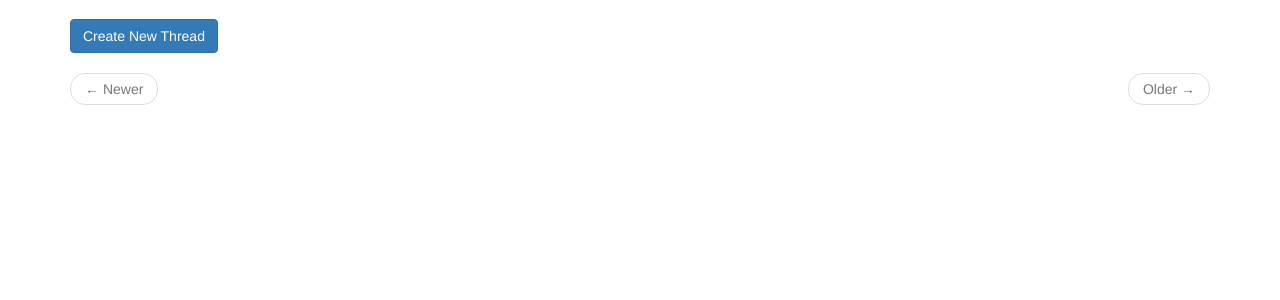
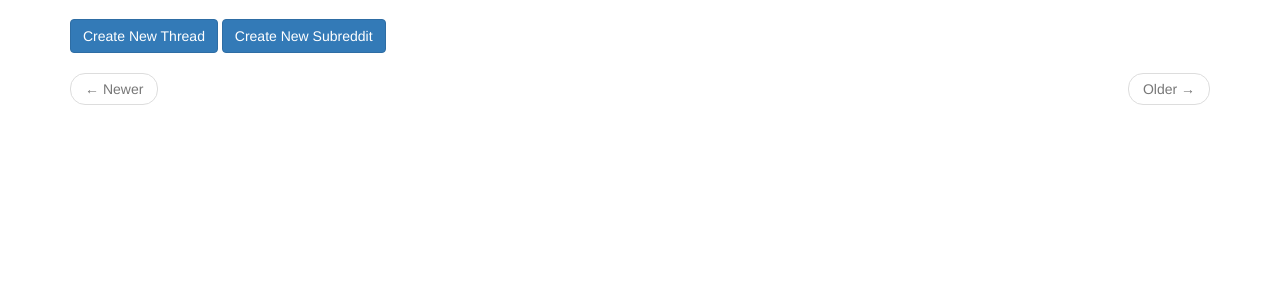
Before and after one commit to neilpat1995/flask-reddit, a Flask app: page /r/1 in a window 1280 px wide. Shown: the part 51-351 px from the top of the page. Run offline with Flask 2, Linux system fonts and the light colour scheme; data that the repository does not hold is empty; some libraries are stand-ins or nearby versions.

Commit message:
Add feature to create subreddits

```diff
--- a/app/forms.py
+++ b/app/forms.py
@@ -28,6 +28,16 @@ class CreateThreadForm(FlaskForm):
         existing_subreddit = Subreddit.query.filter_by(name = subreddit.data).first()
         if existing_subreddit is None:
             raise ValidationError(_('The specified subreddit does not exist.'))
+
+class CreateSubredditForm(FlaskForm):
+    name = StringField(_l('Name'), validators=[DataRequired(), Length(min=16, max=128)])
+    description = StringField(_l('Description'), validators=[DataRequired(), Length(min=16, max=256)])
+    submit = SubmitField(_l('Submit'))
+
+    def validate_name(self, name):
+        subreddit = Subreddit.query.filter_by(name=name.data).first()
+        if subreddit is not None:
+            raise ValidationError(_('The specified subreddit name is already in use.'))
 
 class RegistrationForm(FlaskForm):
     username = StringField(_l('Username'), validators=[DataRequired(), Length(min=8, max=64)])
--- a/app/routes.py
+++ b/app/routes.py
@@ -3,7 +3,7 @@ from flask_login import current_user, login_user, logout_user, login_required
 from flask_babel import _, get_locale
 
 from app import app, db
-from app.forms import LoginForm, CreateThreadForm, RegistrationForm, CreateCommentForm, ResetPasswordRequestForm, ResetPasswordForm, SearchForm
+from app.forms import LoginForm, CreateThreadForm, RegistrationForm, CreateCommentForm, ResetPasswordRequestForm, ResetPasswordForm, SearchForm, CreateSubredditForm
 from app.models import User, Thread, Comment, Subreddit
 from app.email import send_password_reset_email
 from app.translate import translate
@@ -239,3 +239,17 @@ def view_subreddits():
     next_url = url_for('view_subreddits', page=page_num+1) if subreddits_page.has_next else None
     prev_url = url_for('view_subreddits', page=page_num-1) if subreddits_page.has_prev else None
     return render_template('view_subreddits.html', subreddits=subreddits_items, next_url=next_url, prev_url=prev_url)
+
+@app.route('/create_subreddit', methods=['GET','POST'])
+@login_required
+def create_subreddit():
+    form = CreateSubredditForm()
+    if form.validate_on_submit():
+        subreddit_language = guess_language(form.description.data)
+        if subreddit_language == 'UNKNOWN' or len(subreddit_language) > 5:
+            subreddit_language=''
+        new_subreddit = Subreddit(name=form.name.data, description=form.description.data, language=subreddit_language)
+        db.session.add(new_subreddit)
+        db.session.commit()
+        return redirect(session['prior_thread_create_page'])
+    return render_template('create_subreddit.html', form=form, page_title=_('Reddit - Create Subreddit'))
--- a/app/templates/index.html
+++ b/app/templates/index.html
@@ -18,6 +18,7 @@
     {% block app_content %}
 
         <a class="btn btn-primary" href={{url_for('create_thread')}}>{{ _('Create New Thread') }}</a>
+        <a class="btn btn-primary" href={{url_for('create_subreddit')}}>{{ _('Create New Subreddit') }}</a>
 
         {% for thread in threads %}
             {% include "_thread.html" %}
--- a/app/templates/subreddit.html
+++ b/app/templates/subreddit.html
@@ -17,6 +17,7 @@
 
     {% block app_content %}
         <a class="btn btn-primary" href={{url_for('create_thread')}}>{{ _('Create New Thread') }}</a>
+        <a class="btn btn-primary" href={{url_for('create_subreddit')}}>{{ _('Create New Subreddit') }}</a>
         {% for thread in threads %}
             {% include "_thread.html" %}
                     <tr>
```
Also changed, not shown: app/templates/create_subreddit.html (added, +11 -0 lines).
